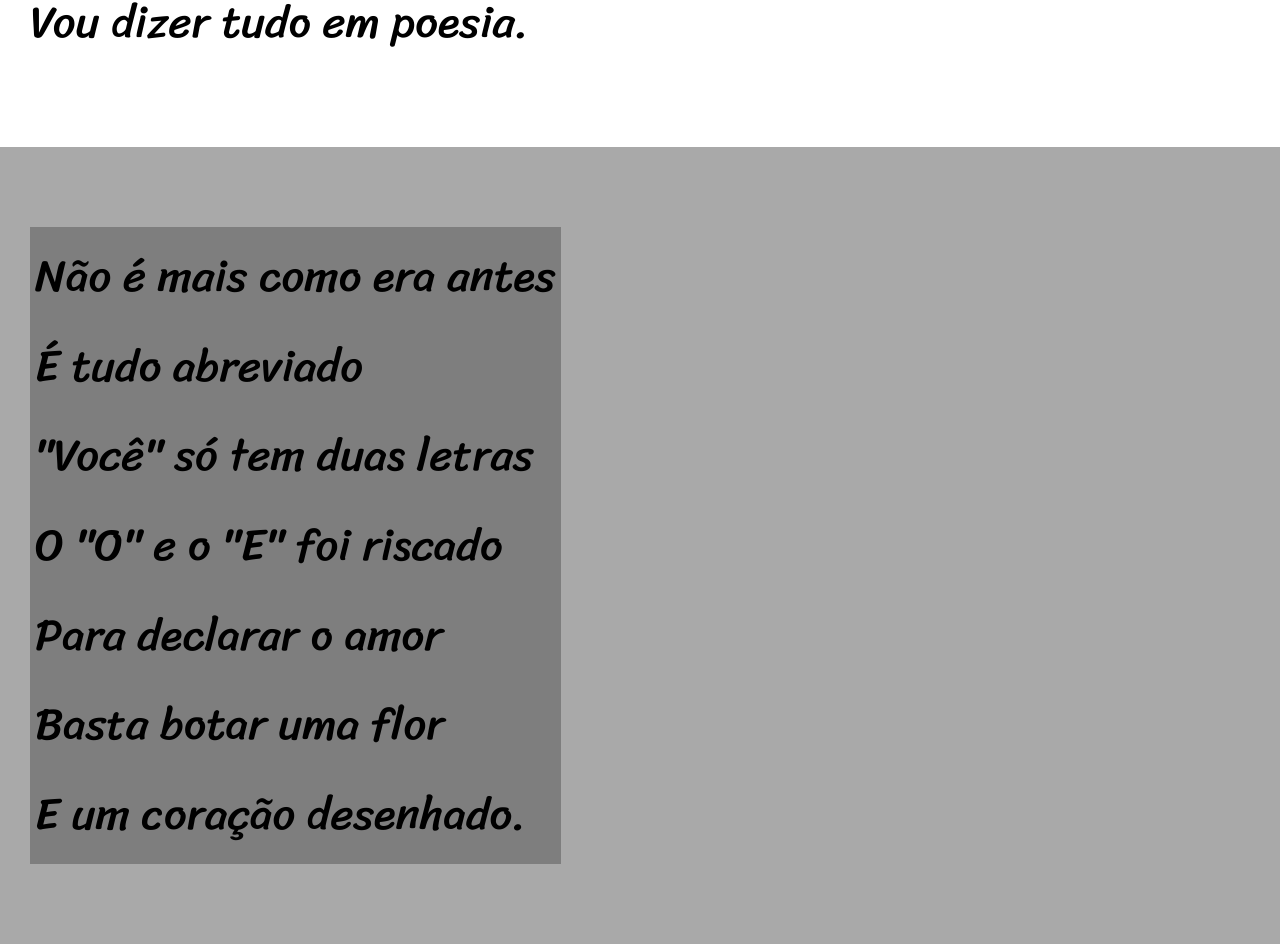
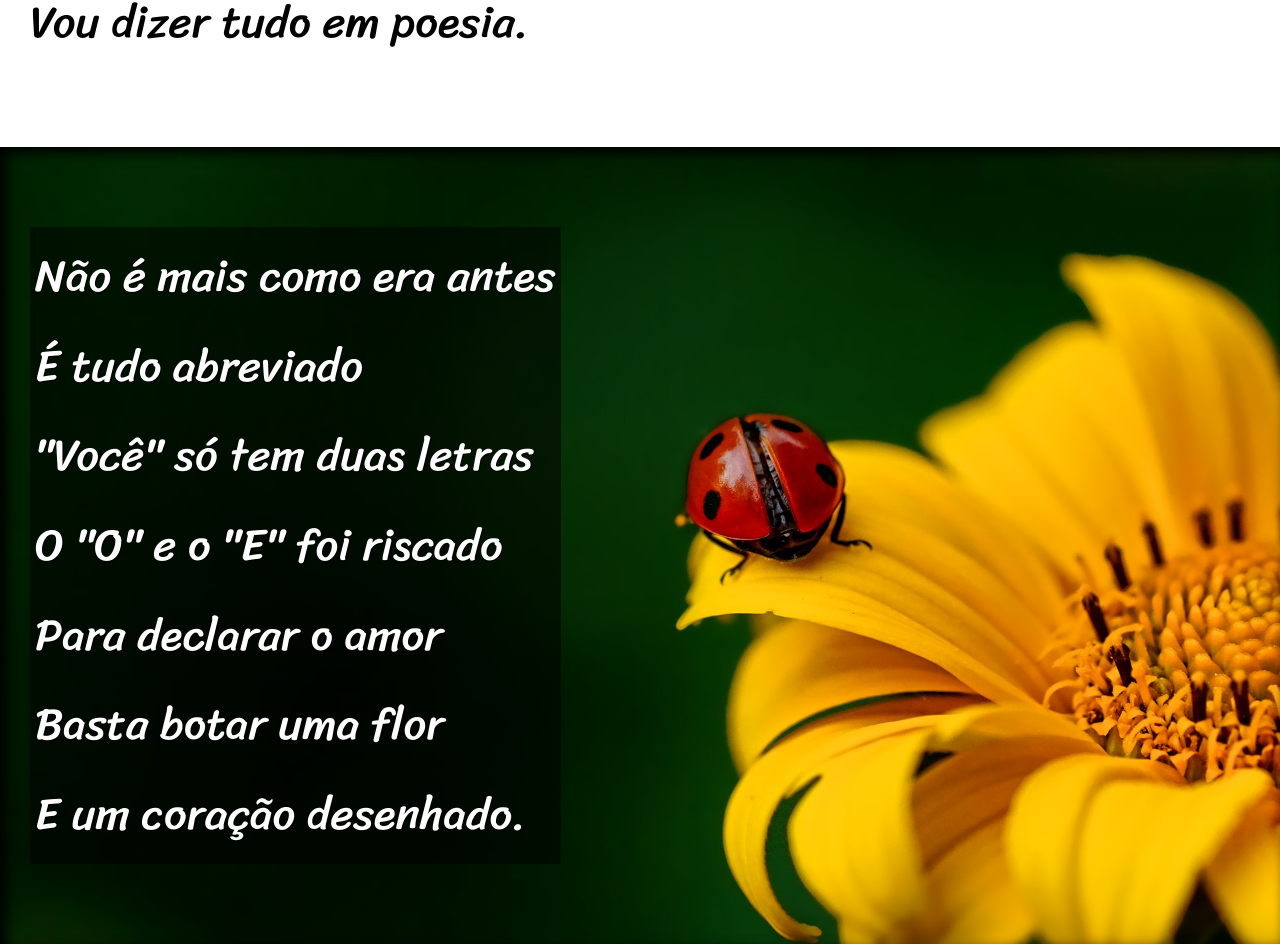
Before and after one commit to leopac26/desafios, a plain HTML site: page index.html in a window 1280 px wide. Shown: the part 900-1844 px from the top of the page. Drawn offline with Linux system fonts and the light colour scheme.

Commit message:
efeito paralax

```diff
--- a/estilo/style.css
+++ b/estilo/style.css
@@ -47,14 +47,25 @@ header{
                     background-color: white;
                     color: black;}
 
-                    section .imagem{
+                    section.imagem{
                         background-color: rgb(51,51,51);
-                        color: white;}
+                        color: white;
+                    box-shadow: inset 6px 6px 13px 0px black;
+                    background-size: cover;
+                    background-attachment: fixed;}
 
  section.imagem > p{
-    background-color: rgba(0,0,0,0.253);
+    background-color: rgba(0,0,0,0.514);
     display: inline-block;
+    text-shadow: 1px 1px 0px black;
 padding: 5px;}
+
+section#imagem01{
+    background-image: url('../d012/imagens/background001.jpg');
+    background-position: right center;}
+
+    section#imagem02{
+        background-image: url('../d012/imagens/background002.jpg');}
 
     section{
         padding-top:10vh;
--- a/index.html
+++ b/index.html
@@ -29,7 +29,7 @@
 
 
 
-    <section class="imagem">
+    <section class="imagem" id="imagem01">
         <p>
             Não é mais como era antes<br>
             É tudo abreviado<br>
@@ -66,7 +66,7 @@
 
 
 
-    <section class="imagem">
+    <section class="imagem" id="imagem02">
         <p>
             Tenho saudade das cartas<br>
             Escritas com a própria mão<br>
```
